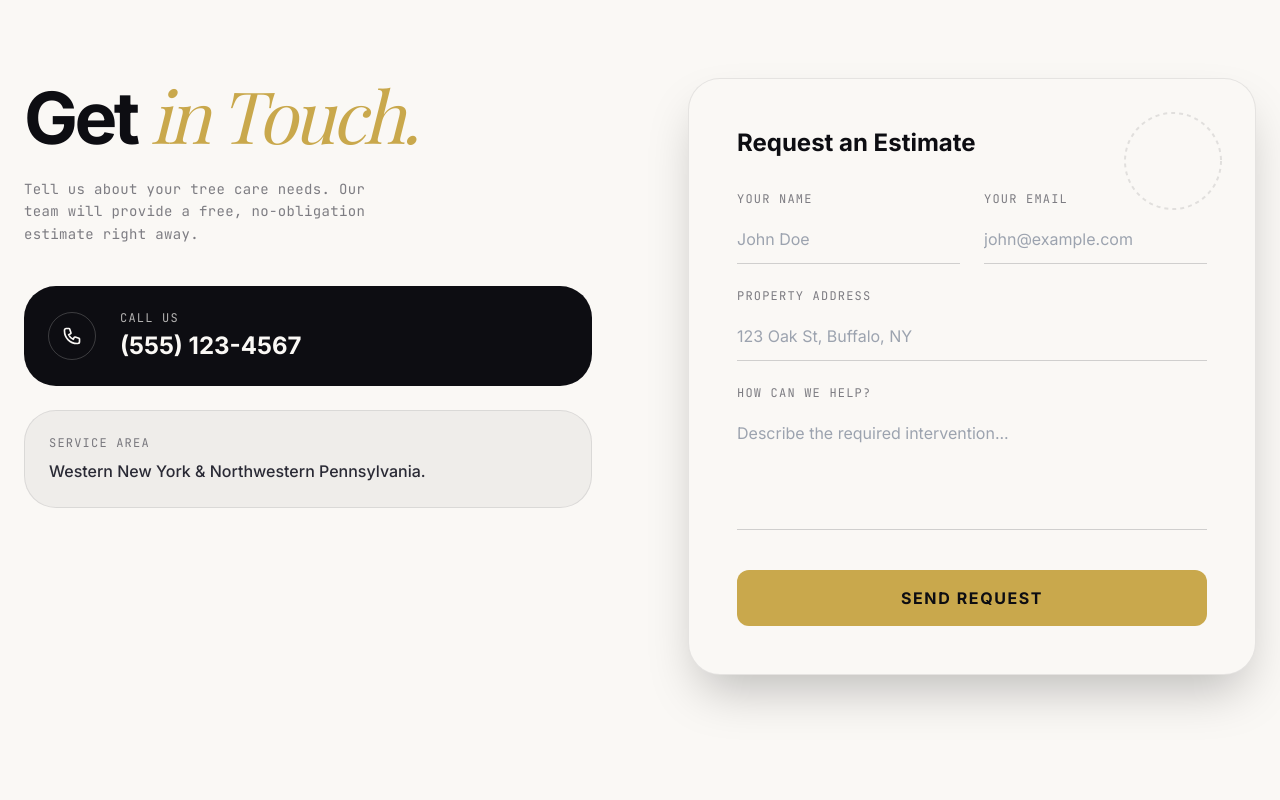
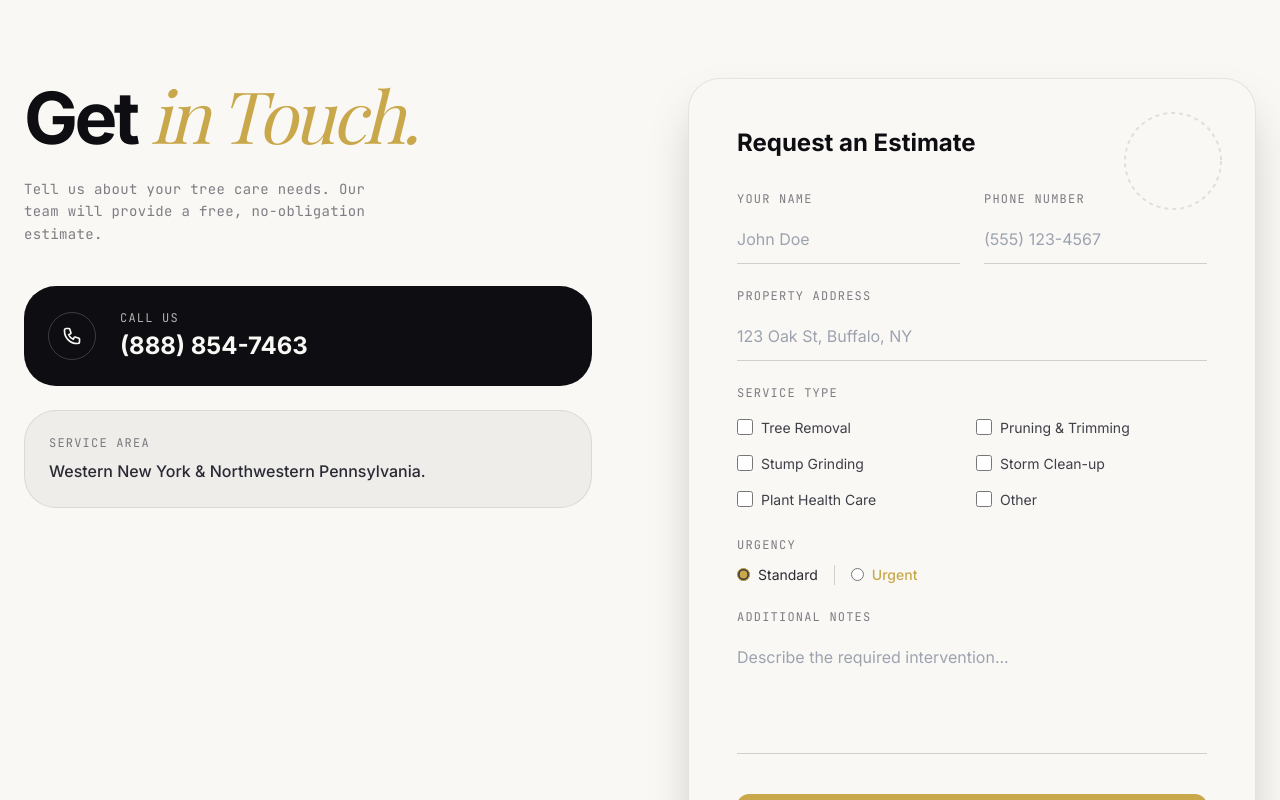
Before and after one commit to 1951879/busybeaver, a React (Vite) app: page / in a window 1280 px wide. Shown: the part 6320-7120 px from the top of the page. Built offline with nearby package versions, Linux system fonts and the light colour scheme; a web font is replaced by a local one.

Commit message:
feat: Add Contact component with a service request form, `mailto` submission, and GSAP scroll animations.

```diff
--- a/src/components/Contact.jsx
+++ b/src/components/Contact.jsx
@@ -1,4 +1,4 @@
-import React, { useLayoutEffect, useRef } from 'react';
+import React, { useLayoutEffect, useRef, useState } from 'react';
 import { gsap } from 'gsap';
 import { ScrollTrigger } from 'gsap/ScrollTrigger';
 
@@ -6,6 +6,45 @@ gsap.registerPlugin(ScrollTrigger);
 
 export default function Contact() {
     const containerRef = useRef(null);
+    const [formData, setFormData] = useState({
+        name: '',
+        phone: '',
+        address: '',
+        serviceType: [],
+        urgency: 'Standard',
+        message: ''
+    });
+
+    const handleCheckboxChange = (e) => {
+        const { value, checked } = e.target;
+        setFormData(prev => ({
+            ...prev,
+            serviceType: checked
+                ? [...prev.serviceType, value]
+                : prev.serviceType.filter(type => type !== value)
+        }));
+    };
+
+    const handleChange = (e) => {
+        setFormData({ ...formData, [e.target.name]: e.target.value });
+    };
+
+    const handleSubmit = (e) => {
+        e.preventDefault();
+        const recipient = "can.of.spam@outlook.com"; // Replace with your actual email
+        const subject = encodeURIComponent(`New Service Request from ${formData.name}`);
+        const servicesList = formData.serviceType.length > 0 ? formData.serviceType.join(", ") : "None selected";
+
+        const body = encodeURIComponent(
+            `Name: ${formData.name}\n` +
+            `Phone: ${formData.phone}\n` +
+            `Address: ${formData.address}\n` +
+            `Service types: ${servicesList}\n` +
+            `Urgency: ${formData.urgency}\n\n` +
+            `Message:\n${formData.message}`
+        );
+        window.location.href = `mailto:${recipient}?subject=${subject}&body=${body}`;
+    };
 
     useLayoutEffect(() => {
         let ctx = gsap.context(() => {
@@ -32,7 +71,7 @@ export default function Contact() {
                     <div>
                         <h2 className="font-sans font-bold text-5xl md:text-7xl text-primary tracking-tighter mb-6">Get <span className="font-serif italic text-accent font-light">in Touch.</span></h2>
                         <p className="font-mono text-sm text-foreground/60 max-w-sm leading-relaxed tracking-wide">
-                            Tell us about your tree care needs. Our team will provide a free, no-obligation estimate right away.
+                            Tell us about your tree care needs. Our team will provide a free, no-obligation estimate.
                         </p>
                     </div>
 
@@ -43,7 +82,7 @@ export default function Contact() {
                             </div>
                             <div>
                                 <span className="block font-mono text-xs uppercase tracking-widest mb-1 opacity-70 group-hover:text-primary">Call Us</span>
-                                <span className="block font-sans font-bold text-2xl group-hover:text-primary">(555) 123-4567</span>
+                                <span className="block font-sans font-bold text-2xl group-hover:text-primary">(888) 854-7463</span>
                             </div>
                         </a>
 
@@ -59,32 +98,66 @@ export default function Contact() {
                         <svg width="100" height="100" viewBox="0 0 100 100" fill="none"><circle cx="50" cy="50" r="48" stroke="#0D0D12" strokeWidth="2" strokeDasharray="4 4" /></svg>
                     </div>
 
-                    <form className="relative z-10 flex flex-col gap-6" onSubmit={(e) => e.preventDefault()}>
+                    <form className="relative z-10 flex flex-col gap-6" onSubmit={handleSubmit}>
                         <h3 className="font-sans font-bold text-2xl text-primary mb-2">Request an Estimate</h3>
 
                         <div className="grid grid-cols-2 gap-6">
                             <div className="col-span-2 md:col-span-1 flex flex-col gap-2">
                                 <label className="font-mono text-xs tracking-widest uppercase text-foreground/60">Your Name</label>
-                                <input type="text" className="bg-transparent border-b border-foreground/20 py-3 font-sans outline-none focus:border-accent transition-colors" placeholder="John Doe" />
+                                <input type="text" name="name" value={formData.name} onChange={handleChange} required className="bg-transparent border-b border-foreground/20 py-3 font-sans outline-none focus:border-accent transition-colors" placeholder="John Doe" />
                             </div>
                             <div className="col-span-2 md:col-span-1 flex flex-col gap-2">
-                                <label className="font-mono text-xs tracking-widest uppercase text-foreground/60">Your Email</label>
-                                <input type="email" className="bg-transparent border-b border-foreground/20 py-3 font-sans outline-none focus:border-accent transition-colors" placeholder="john@example.com" />
+                                <label className="font-mono text-xs tracking-widest uppercase text-foreground/60">Phone Number</label>
+                                <input type="tel" name="phone" value={formData.phone} onChange={handleChange} required className="bg-transparent border-b border-foreground/20 py-3 font-sans outline-none focus:border-accent transition-colors" placeholder="(555) 123-4567" />
                             </div>
                         </div>
 
                         <div className="col-span-2 flex flex-col gap-2">
                             <label className="font-mono text-xs tracking-widest uppercase text-foreground/60">Property Address</label>
-                            <input type="text" className="bg-transparent border-b border-foreground/20 py-3 font-sans outline-none focus:border-accent transition-colors" placeholder="123 Oak St, Buffalo, NY" />
+                            <input type="text" name="address" value={formData.address} onChange={handleChange} required className="bg-transparent border-b border-foreground/20 py-3 font-sans outline-none focus:border-accent transition-colors" placeholder="123 Oak St, Buffalo, NY" />
+                        </div>
+
+                        <div className="grid grid-cols-2 gap-6">
+                            <div className="col-span-2 flex flex-col gap-3">
+                                <label className="font-mono text-xs tracking-widest uppercase text-foreground/60">Service Type</label>
+                                <div className="grid grid-cols-1 sm:grid-cols-2 gap-2">
+                                    {["Tree Removal", "Pruning & Trimming", "Stump Grinding", "Storm Clean-up", "Plant Health Care", "Other"].map((service) => (
+                                        <label key={service} className="flex items-center gap-2 font-sans text-sm cursor-pointer hover:bg-foreground/5 p-1.5 -ml-1.5 rounded-lg transition-colors w-fit">
+                                            <input
+                                                type="checkbox"
+                                                name="serviceType"
+                                                value={service}
+                                                checked={formData.serviceType.includes(service)}
+                                                onChange={handleCheckboxChange}
+                                                className="accent-accent w-4 h-4 rounded"
+                                            />
+                                            <span className="text-foreground/90 leading-none mt-0.5">{service}</span>
+                                        </label>
+                                    ))}
+                                </div>
+                            </div>
+                            <div className="col-span-2 flex flex-col gap-2">
+                                <label className="font-mono text-xs tracking-widest uppercase text-foreground/60">Urgency</label>
+                                <div className="flex gap-4 pt-1">
+                                    <label className="flex items-center gap-2 font-sans text-sm cursor-pointer">
+                                        <input type="radio" name="urgency" value="Standard" checked={formData.urgency === 'Standard'} onChange={handleChange} className="accent-accent" />
+                                        <span>Standard</span>
+                                    </label>
+                                    <label className="flex items-center gap-2 font-sans text-sm cursor-pointer border-l border-foreground/20 pl-4">
+                                        <input type="radio" name="urgency" value="Urgent" checked={formData.urgency === 'Urgent'} onChange={handleChange} className="accent-accent" />
+                                        <span className="text-accent font-medium">Urgent</span>
+                                    </label>
+                                </div>
+                            </div>
                         </div>
 
                         <div className="col-span-2 flex flex-col gap-2">
-                            <label className="font-mono text-xs tracking-widest uppercase text-foreground/60">How can we help?</label>
-                            <textarea rows="4" className="bg-transparent border-b border-foreground/20 py-3 font-sans outline-none focus:border-accent transition-colors resize-none" placeholder="Describe the required intervention..."></textarea>
+                            <label className="font-mono text-xs tracking-widest uppercase text-foreground/60">Additional notes</label>
+                            <textarea name="message" value={formData.message} onChange={handleChange} required rows="4" className="bg-transparent border-b border-foreground/20 py-3 font-sans outline-none focus:border-accent transition-colors resize-none" placeholder="Describe the required intervention..."></textarea>
                         </div>
 
                         <button type="submit" className="mt-4 w-full bg-accent text-primary py-4 rounded-xl font-sans font-bold uppercase tracking-widest hover:scale-105 transition-transform">
-                            Send Request
+                            send through Email App
                         </button>
                     </form>
                 </div>
```
